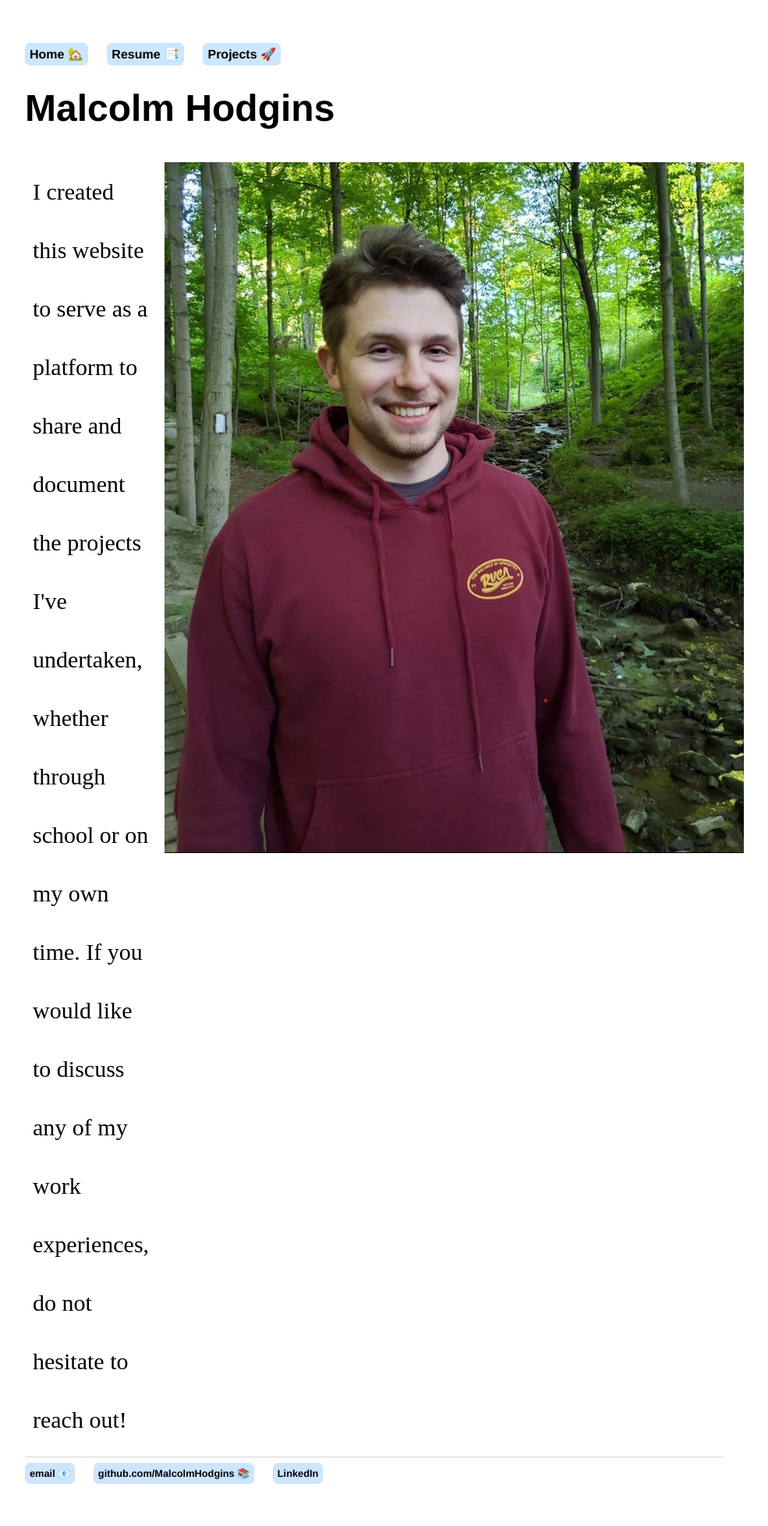
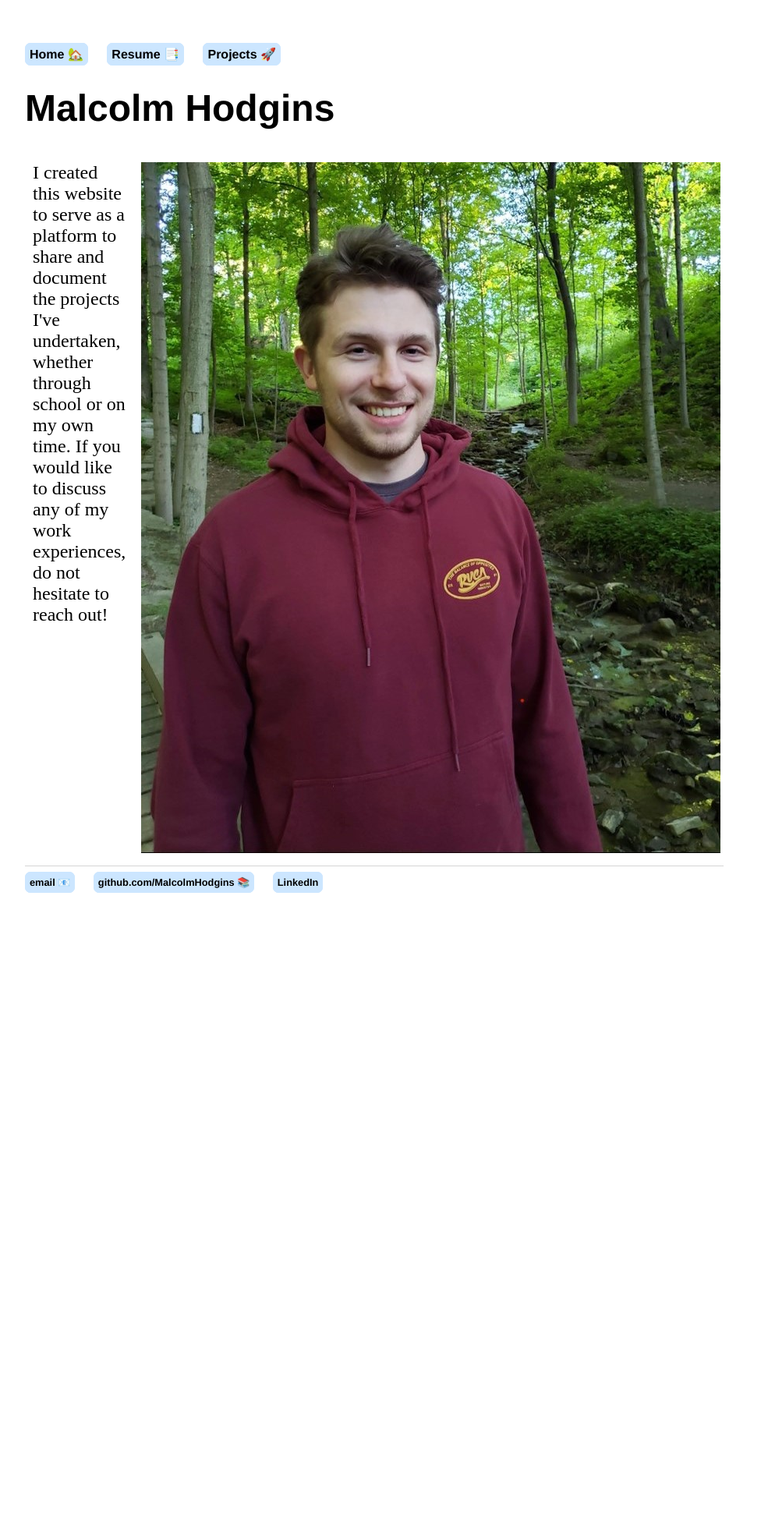
Before and after one commit to MalcolmHodgins/MalcolmHodgins.github.io, a Jekyll site: the page built from index.html, in a window 1280 px wide. Shown: the whole page at 78% size, without its empty margins (160-1145 px from the left). Built offline with Jekyll 4.4.1, drawn with Linux system fonts in a browser that asks for light colours; after the commit the page ends 1199 px from its top, so only the background shows below that.

Commit message:
fixing profile pic

```diff
--- a/css/main.css
+++ b/css/main.css
@@ -30,8 +30,7 @@ nav ul li, footer ul li {
   width: 1000px;
   margin: 10px;
   text-align: left;
-  line-height: 75px;
-  font-size: 30px;
+  font-size: 1.5em;
 }
 
 a {
--- a/index.html
+++ b/index.html
@@ -8,6 +8,6 @@ title: Malcolm Hodgins, Engineering Student
 		I created this website to serve as a platform to share and document the projects I've undertaken, whether through school or on my own time. If you would like to discuss any of my work experiences, do not hesitate to reach out!
 	</div>
 	<div>
-		<img src="/images/home_page/profile.JPG">
+		<img src="/images/home_page/profile.jpg">
 	</div>
 </div>
```
